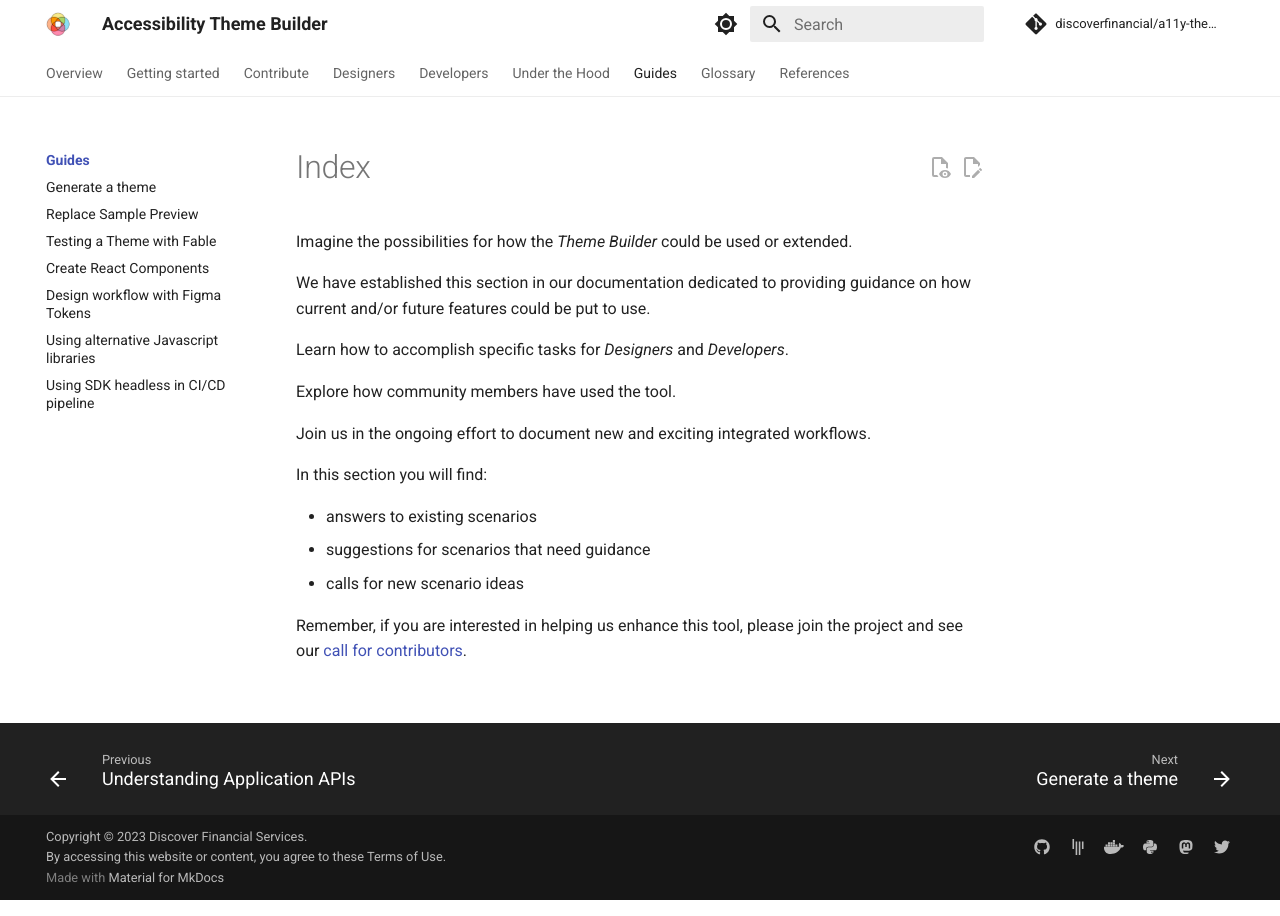
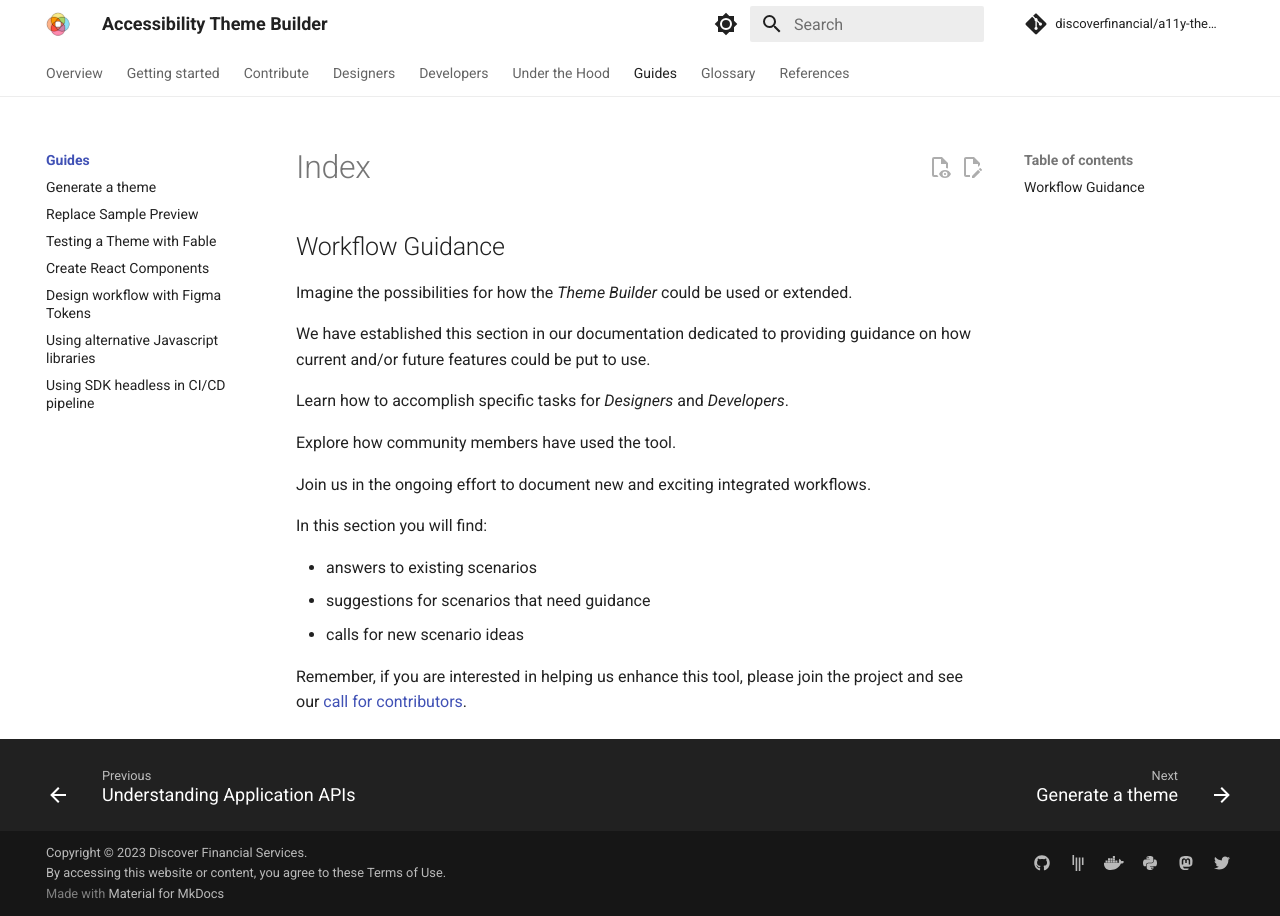
Before and after one commit to finos/a11y-theme-builder, an MkDocs documentation site: the page built from docs/guides/index.md, in a window 1280 px wide. Built offline with MkDocs 1.6.1 and Material for MkDocs 9.7.7, drawn with Linux system fonts in a browser that asks for light colours; comment, search, counter and statistics services are not loaded.

Commit message:
Update Guide default page

```diff
--- a/docs/guides/index.md
+++ b/docs/guides/index.md
@@ -1,3 +1,4 @@
+## Workflow Guidance
 Imagine the possibilities for how the *Theme Builder* could be used or extended.
 
 We have established this section in our documentation dedicated to providing guidance on how current and/or future features could be put to use.
```
